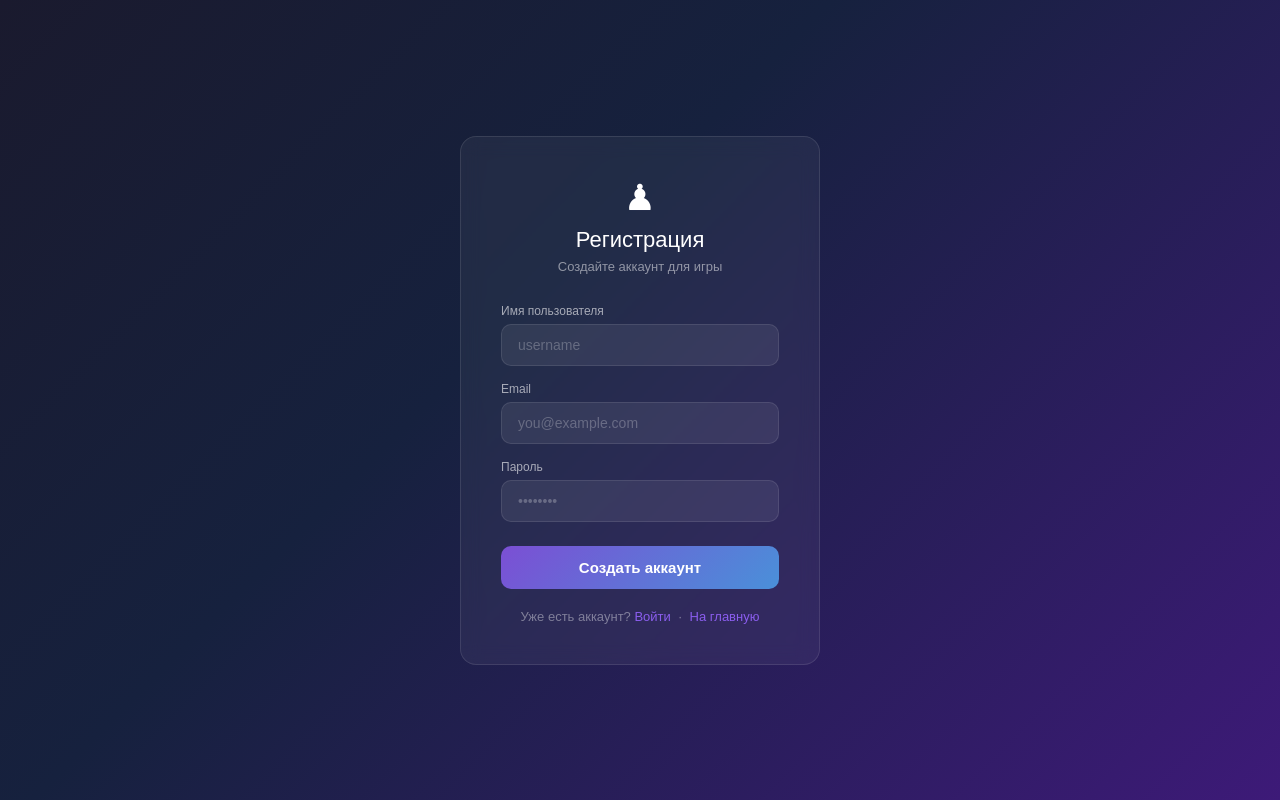
After one commit to Sult7228/chesweb_sqlite, a Django app: page /api/register/ in a window 1280 px wide. The commit adds this page. Run offline with Django 5.2, Linux system fonts and the light colour scheme; parts of the project's set-up code (start-up, migrations or seed data) failed here and were passed over.

Commit message:
finalfixikii

```diff
--- /dev/null
+++ b/chessweb_django/accounts/templates/accounts/register.html
@@ -0,0 +1,86 @@
+<!DOCTYPE html>
+<html lang="ru">
+<head>
+    <meta charset="UTF-8">
+    <title>Регистрация</title>
+    <style>
+        * { box-sizing: border-box; margin: 0; padding: 0; }
+        body {
+            min-height: 100vh;
+            background: linear-gradient(135deg, #1a1a2e 0%, #16213e 40%, #3d1a78 100%);
+            display: flex; justify-content: center; align-items: center;
+            font-family: Arial, sans-serif; color: white;
+        }
+        .card {
+            background: rgba(255,255,255,0.05);
+            backdrop-filter: blur(10px);
+            border: 1px solid rgba(255,255,255,0.1);
+            border-radius: 16px;
+            padding: 40px;
+            width: 360px;
+        }
+        .logo { text-align: center; font-size: 36px; margin-bottom: 8px; }
+        h1 { text-align: center; font-size: 22px; font-weight: 500; margin-bottom: 6px; }
+        .subtitle { text-align: center; font-size: 13px; color: rgba(255,255,255,0.5); margin-bottom: 30px; }
+        .field { margin-bottom: 16px; }
+        label { font-size: 12px; color: rgba(255,255,255,0.6); display: block; margin-bottom: 6px; }
+        input {
+            width: 100%; padding: 12px 16px;
+            background: rgba(255,255,255,0.07);
+            border: 1px solid rgba(255,255,255,0.1);
+            border-radius: 10px; color: white; font-size: 14px;
+            outline: none; transition: border 0.2s;
+        }
+        input:focus { border-color: rgba(150,100,255,0.6); }
+        input::placeholder { color: rgba(255,255,255,0.25); }
+        .btn {
+            width: 100%; padding: 13px;
+            background: linear-gradient(135deg, #7b4fd4, #4a90d9);
+            border: none; border-radius: 10px;
+            color: white; font-size: 15px; font-weight: bold;
+            cursor: pointer; margin-top: 8px; transition: opacity 0.2s;
+        }
+        .btn:hover { opacity: 0.85; }
+        .error {
+            background: rgba(233,69,96,0.2);
+            border: 1px solid rgba(233,69,96,0.4);
+            border-radius: 8px; padding: 10px 14px;
+            font-size: 13px; color: #f88; margin-bottom: 16px;
+        }
+        .links { text-align: center; margin-top: 20px; font-size: 13px; color: rgba(255,255,255,0.4); }
+        .links a { color: rgba(150,100,255,0.9); text-decoration: none; }
+    </style>
+</head>
+<body>
+<div class="card">
+    <div class="logo">♟</div>
+    <h1>Регистрация</h1>
+    <p class="subtitle">Создайте аккаунт для игры</p>
+
+    {% if error %}
+    <div class="error">{{ error }}</div>
+    {% endif %}
+
+    <form method="POST">
+        {% csrf_token %}
+        <div class="field">
+            <label>Имя пользователя</label>
+            <input type="text" name="username" placeholder="username" required>
+        </div>
+        <div class="field">
+            <label>Email</label>
+            <input type="email" name="email" placeholder="you@example.com">
+        </div>
+        <div class="field">
+            <label>Пароль</label>
+            <input type="password" name="password" placeholder="••••••••" required>
+        </div>
+        <button type="submit" class="btn">Создать аккаунт</button>
+    </form>
+
+    <div class="links">
+        Уже есть аккаунт? <a href="/admin/">Войти</a> &nbsp;·&nbsp; <a href="/">На главную</a>
+    </div>
+</div>
+</body>
+</html>
--- a/chessweb_django/accounts/urls.py
+++ b/chessweb_django/accounts/urls.py
@@ -1,11 +1,16 @@
 from django.urls import path
 from rest_framework_simplejwt.views import TokenObtainPairView, TokenRefreshView
-from .views import RegisterView, ProfileDetailView, MyProfileView
+from .views import RegisterAPIView, ProfileDetailView, MyProfileView, register_page
+from .views import RegisterAPIView, ProfileDetailView, MyProfileView, register_page, logout_view
+from .views import RegisterAPIView, ProfileDetailView, MyProfileView, register_page, logout_view, login_page
 
 urlpatterns = [
-    path('auth/register/', RegisterView.as_view()),
+    path('auth/register/', RegisterAPIView.as_view()),
     path('auth/login/', TokenObtainPairView.as_view()),
     path('auth/refresh/', TokenRefreshView.as_view()),
     path('profile/<int:pk>/', ProfileDetailView.as_view()),
     path('profile/me/', MyProfileView.as_view()),
+    path('register/', register_page, name='register'),
+    path('login/', login_page, name='login'),
+    path('logout/', logout_view, name='logout'),
 ]
--- a/chessweb_django/accounts/views.py
+++ b/chessweb_django/accounts/views.py
@@ -1,12 +1,14 @@
 from django.contrib.auth.models import User
+from django.contrib.auth import login
+from django.shortcuts import render, redirect
 from rest_framework import generics, permissions
-from rest_framework.response import Response
-from rest_framework.views import APIView
 from .models import Profile
 from .serializers import RegisterSerializer, ProfileSerializer
+from django.contrib.auth import login, logout
+from django.contrib.auth import login, logout, authenticate
 
 
-class RegisterView(generics.CreateAPIView):
+class RegisterAPIView(generics.CreateAPIView):
     queryset = User.objects.all()
     serializer_class = RegisterSerializer
     permission_classes = [permissions.AllowAny]
@@ -24,3 +26,39 @@ class MyProfileView(generics.RetrieveUpdateAPIView):
 
     def get_object(self):
         return self.request.user.profile
+
+
+def register_page(request):
+    error = None
+    if request.method == 'POST':
+        username = request.POST.get('username', '').strip()
+        email = request.POST.get('email', '').strip()
+        password = request.POST.get('password', '').strip()
+        if not username or not password:
+            error = 'Заполните все поля'
+        elif User.objects.filter(username=username).exists():
+            error = 'Пользователь с таким именем уже существует'
+        else:
+            user = User.objects.create_user(username=username, email=email, password=password)
+            Profile.objects.get_or_create(user=user)
+            login(request, user)
+            return redirect('/')
+    return render(request, 'accounts/register.html', {'error': error})
+
+
+def logout_view(request):
+    logout(request)
+    return redirect('/')
+
+def login_page(request):
+    error = None
+    if request.method == 'POST':
+        username = request.POST.get('username', '').strip()
+        password = request.POST.get('password', '').strip()
+        user = authenticate(request, username=username, password=password)
+        if user:
+            login(request, user)
+            return redirect('/')
+        else:
+            error = 'Неверное имя пользователя или пароль'
+    return render(request, 'accounts/login.html', {'error': error})
```
Also changed, not shown: chessweb_django/accounts/templates/accounts/login.html (added, +77 -0 lines), chessweb_django/chess_ai/templates/chess_ai/board.html (+62 -21 lines), chessweb_django/accounts/migrations/0001_initial.py (added), chessweb_django/comments/migrations/0001_initial.py (added), chessweb_django/db.sqlite3, chessweb_django/games/migrations/0001_initial.py (added), chessweb_django/tournaments/migrations/0001_initial.py (added).
